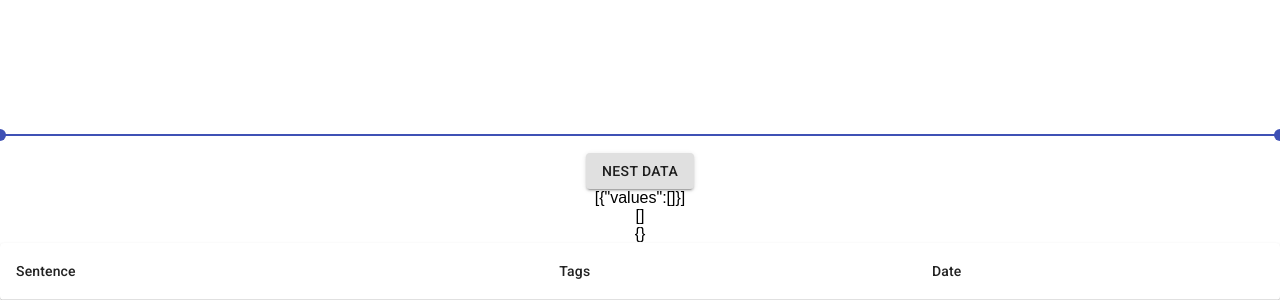
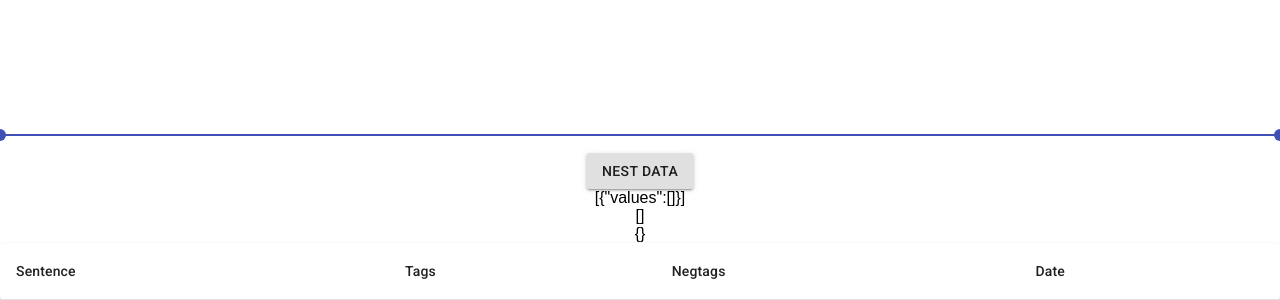
Before and after one commit to Rinatius/chronoscope, a React (Create React App) app: page / in a window 1280 px wide. Shown: the part 1008-1308 px from the top of the page. Built offline with nearby package versions, Linux system fonts and the light colour scheme.

Commit message:
Add negtags -- negative tags

```diff
--- a/src/App.js
+++ b/src/App.js
@@ -74,7 +74,8 @@ class App extends Component {
         key: i,
         date: new Date(d.date),
         sentence: d.sentence,
-        tags: Set(d.tags.split(","))
+        tags: Set(d.tags.split(",")),
+        negtags: ("negtags" in d) ? Set(d.negtags.split(",")) : Set([])
       });
     }).then(download => {
               this.timeScale = scaleTime()
@@ -139,6 +140,15 @@ class App extends Component {
   }
 
   removeRow = (index) => {
+    if (this.state.tag !== "") {
+      let data = this.state.data;
+      let row = this.state.filteredData.get(index);
+      row = row.update("negtags", d => d.add(this.state.tag))
+      data = data.set(row.get("key"), row)
+      this.setState({
+        data: data
+      })
+    }
     this.setState({
       filteredData: this.state.filteredData.delete(index)
     })
@@ -546,6 +556,7 @@ class App extends Component {
                 <TableRow>
                   <TableCell>Sentence</TableCell>
                   <TableCell align="left">Tags</TableCell>
+                  <TableCell align="left">Negtags</TableCell>
                   <TableCell align="left">Date</TableCell>
                 </TableRow>
               </TableHead>
@@ -557,6 +568,7 @@ class App extends Component {
                   >
                     <TableCell align="left">{row.get("sentence")}</TableCell>
                     <TableCell>{JSON.stringify(row.get("tags"))}</TableCell>
+                    <TableCell>{JSON.stringify(row.get("negtags"))}</TableCell>
                     <TableCell align="left">
                       {row.get("date").getFullYear()}/
                       {row.get("date").getMonth()}/
```
